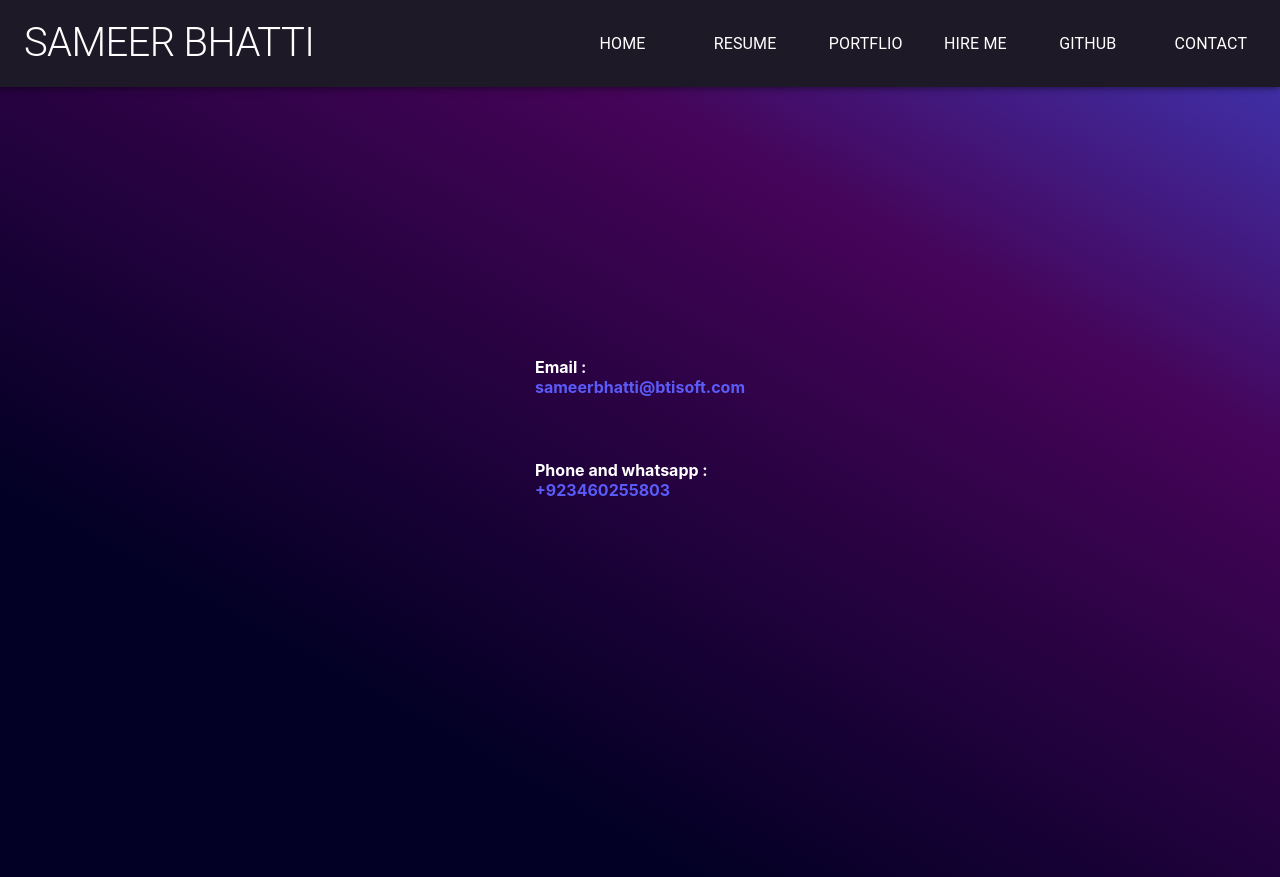
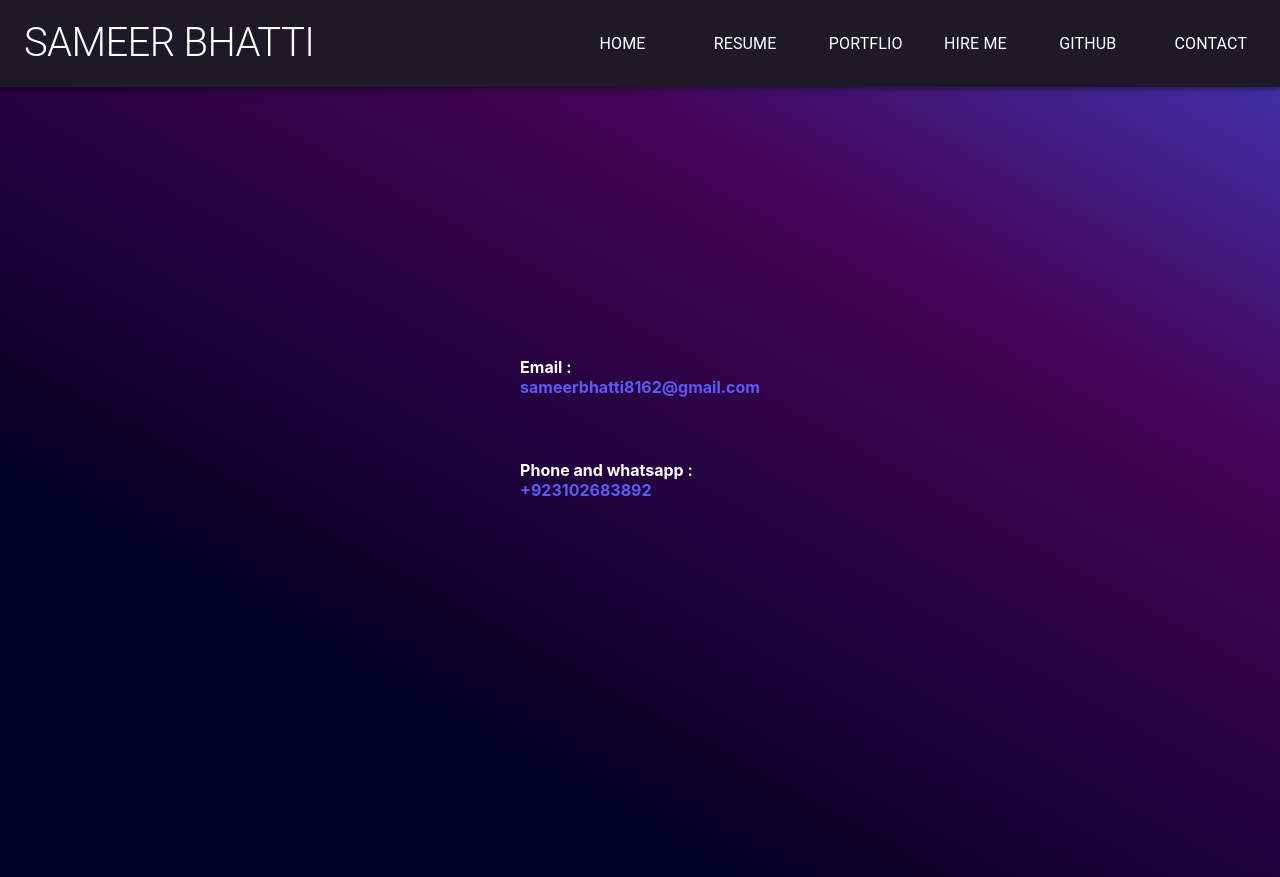
Before and after one commit to bhatti8162/Sameer-Bhatti-Portfolio, a React (Create React App) app: page /Contact in a window 1280 px wide. Built offline with nearby package versions, Linux system fonts and the light colour scheme.

Commit message:
number change

```diff
--- a/src/Components/Body/Contact.js
+++ b/src/Components/Body/Contact.js
@@ -27,16 +27,19 @@ const Contact = () => {
         <h4>
           Email :
           <br />
-          <a href="mailto:sameerbhatti@btisoft.com" title="sameer bhatti email">
-            sameerbhatti@btisoft.com
+          <a
+            href="mailto:sameerbhatti8162@gmail.com"
+            title="sameer bhatti email"
+          >
+            sameerbhatti8162@gmail.com
           </a>
         </h4>
         <br />
         <h4>
           Phone and whatsapp :
           <br />
-          <a href="tel:+923460255803" title="sameer bhatti phone">
-            +923460255803
+          <a href="tel:+923102683892" title="sameer bhatti phone">
+            +923102683892
           </a>
         </h4>
         <br />
```
